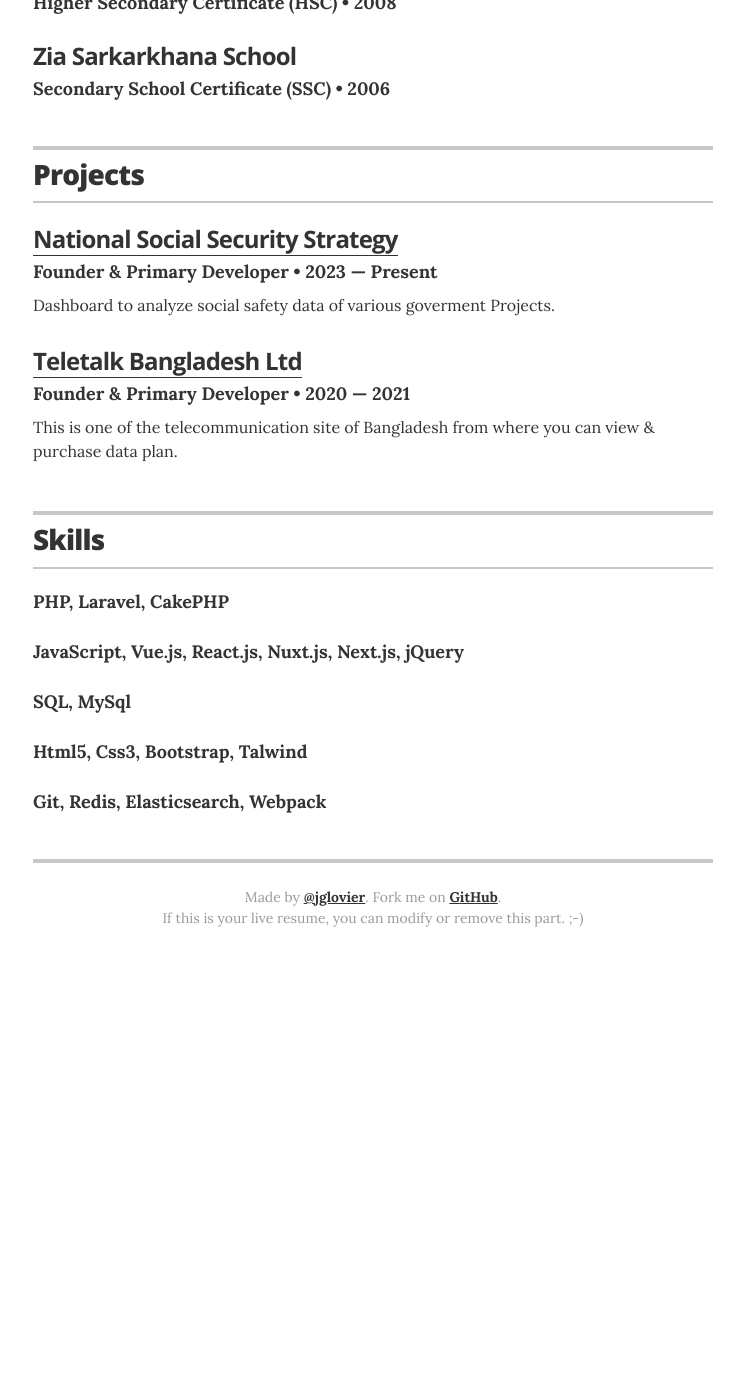
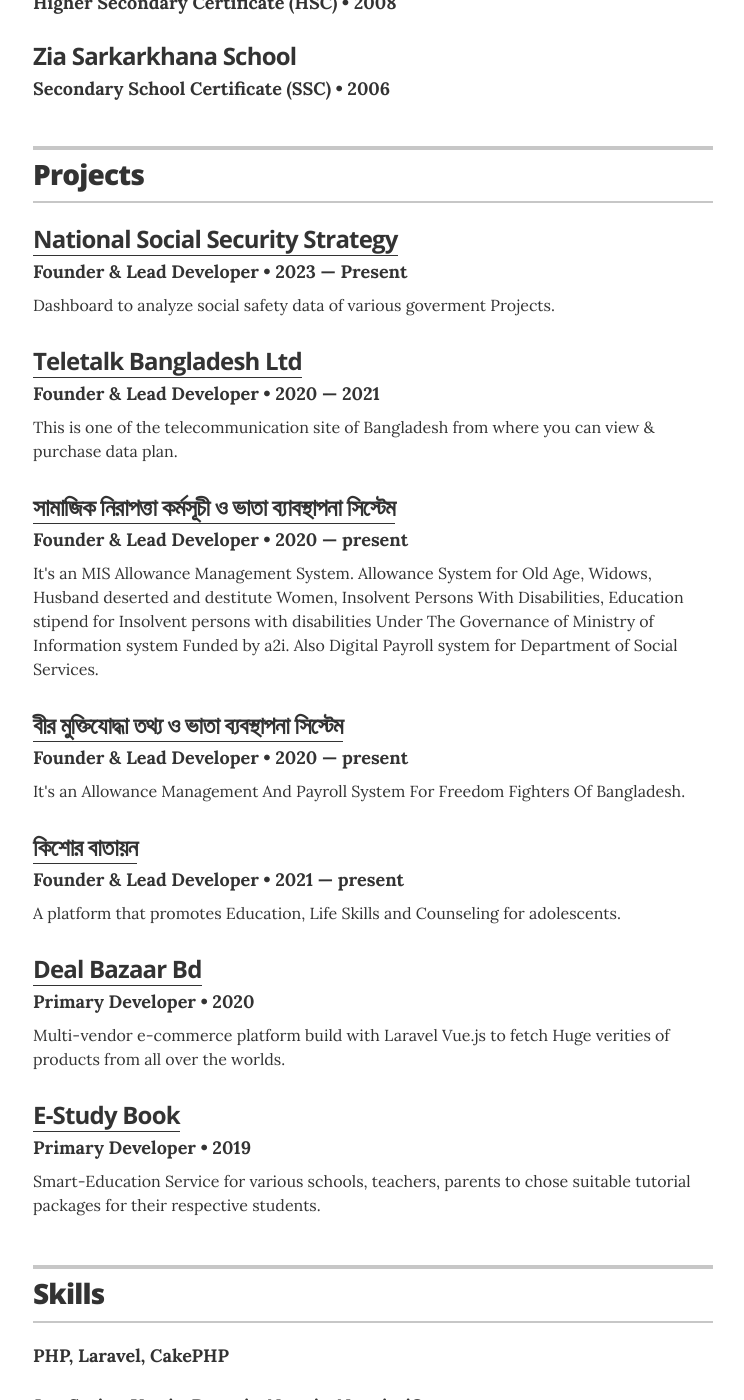
Before and after one commit to GiasRubel/about-me, a Jekyll site: the page built from index.html, in a window 1280 px wide and 1400 px high, scrolled down 1181 px. Shown: the whole window, without its empty margins (267-1011 px from the left). Built offline with Jekyll 4.4.1, drawn with Linux system fonts in a browser that asks for light colours; before the commit the page ends 2158 px from its top, so only the background shows below that.

Commit message:
change on various experiences

```diff
--- a/_data/projects.yml
+++ b/_data/projects.yml
@@ -3,15 +3,51 @@
 
 # jazznotes.io
 - project: National Social Security Strategy
-  role: Founder & Primary Developer
+  role: Founder & Lead Developer
   duration: 2023 &mdash; Present
   url: http://mnedashboard.online
-  Platform: Laravel 10, MySQL, Nuxt.js, Vue3, PHP 8
+  Platform: Laravel 10, MySQL, Nuxt.js, Vue.js, PHP 8
   description: Dashboard to analyze social safety data of various goverment Projects.
 
 # Springfield Community Outreach Group
 - project: Teletalk Bangladesh Ltd
-  role: Founder & Primary Developer
+  role: Founder & Lead Developer
   duration: 2020 &mdash; 2021
   url: http://www.teletalk.com.bd
+  Platform: Laravel , MySQL, Jquery
   description: This is one of the telecommunication site of Bangladesh from where you can view & purchase data plan.
+
+- project: সামাজিক নিরাপত্তা কর্মসূচী ও ভাতা ব্যাবস্থাপনা সিস্টেম
+  role: Founder & Lead Developer
+  duration: 2020 &mdash; present
+  url: http://mis.bhata.gov.bd
+  Platform: Laravel , MySQL, Jquery
+  description: It's an MIS Allowance Management System. Allowance System for Old Age, Widows, Husband deserted and destitute Women, Insolvent Persons With Disabilities, Education stipend for Insolvent persons with disabilities Under The Governance of Ministry of Information system Funded by a2i. Also Digital Payroll system for Department of Social Services.
+
+- project: বীর মুক্তিযোদ্ধা তথ্য ও ভাতা ব্যবস্থাপনা সিস্টেম
+  role: Founder & Lead Developer
+  duration: 2020 &mdash; present
+  url:  http://mis.molwa.gov.bd
+  Platform: Laravel , MySQL, Jquery
+  description: It's an Allowance Management And Payroll System For Freedom Fighters Of Bangladesh.
+
+- project: কিশোর বাতায়ন
+  role: Founder & Lead Developer
+  duration: 2021 &mdash; present
+  url:  http://konnect.edu.bd
+  Platform: Laravel , MySQL, Jquery
+  description: A platform that promotes Education, Life Skills and Counseling for adolescents.
+
+- project: Deal Bazaar Bd
+  role: Primary Developer
+  duration: 2020
+  url:  https://dealbazaarbd.com
+  Platform: Laravel , MySQL, Vue.js
+  description: Multi-vendor e-commerce platform build with Laravel Vue.js to fetch Huge verities of products from all over the worlds.
+
+- project: E-Study Book
+  role: Primary Developer
+  duration: 2019
+  url:  https://studybook-e.com
+  Platform: Laravel , MySQL, Vue.js
+  description: Smart-Education Service for various schools, teachers, parents to chose suitable tutorial packages for their respective students.
```
